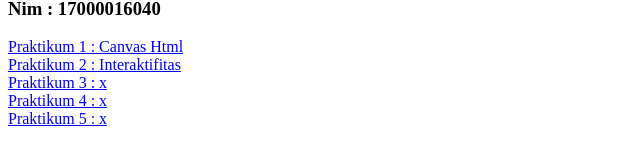
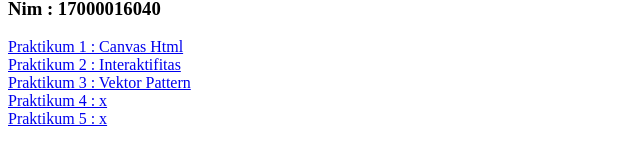
Before and after one commit to pujiprakoso/Multimedia-Oline, a plain HTML site: page index.html in a window 1280 px wide. Shown: the part 123-287 px from the top of the page, without its empty margins (0-640 px from the left). Drawn offline with Linux system fonts and the light colour scheme.

Commit message:
Update index.html

```diff
--- a/index.html
+++ b/index.html
@@ -10,7 +10,7 @@
 <h3> Nim  : 17000016040</h3>
 	<a href="Praktikum1.html"> Praktikum 1 : Canvas Html</a><br>
 	<a href="Praktikum2.html"> Praktikum 2 : Interaktifitas</a><br>
-	<a href="Praktikum3.html"> Praktikum 3 : x</a><br>
+	<a href="Praktikum3.html"> Praktikum 3 : Vektor Pattern</a><br>
 	<a href="Praktikum4.html"> Praktikum 4 : x</a><br>
 	<a href="Praktikum5.html"> Praktikum 5 : x</a><br>
 </body>
```
